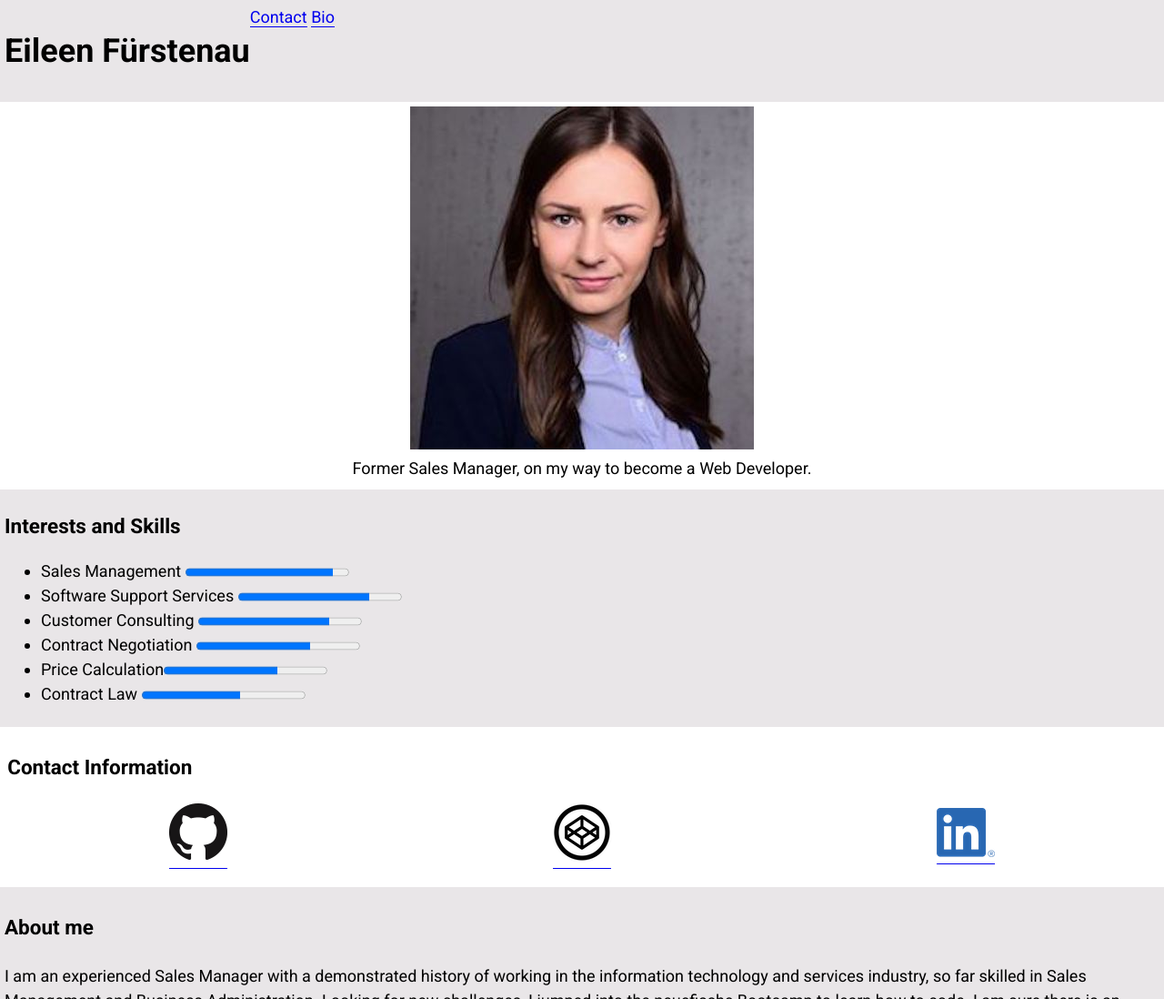
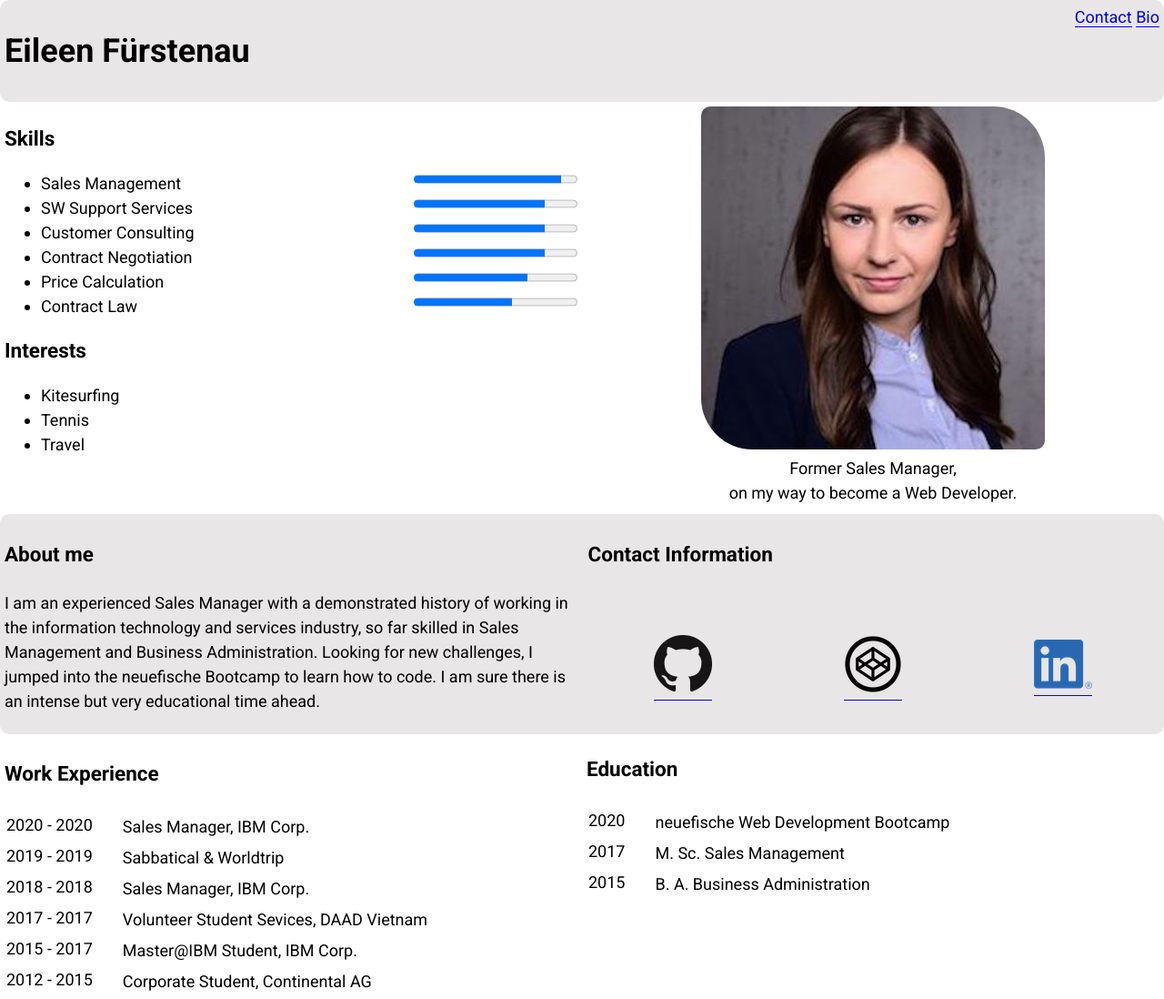
Before and after one commit to eileenfuerstenau/personal-website, a plain HTML site: page src/index.html in a window 1280 px wide. Shown: the top 1098 px of the page at 91% size. Drawn offline with Linux system fonts and the light colour scheme.

Commit message:
More CSS

```diff
--- a/src/index.html
+++ b/src/index.html
@@ -14,31 +14,44 @@
   <body>
     <header id="header">
       <h1>Eileen Fürstenau</h1>
-      <nav>
+      <nav class="mainnav">
         <a href="#contact">Contact</a>
         <a href="#bio">Bio</a>
       </nav>
     </header>
     <main>
       <section class="intro">
-        <img src="images/eileen.jpg" alt="" /> <br />
-        Former Sales Manager, on my way to become a Web Developer.
+        <img src="images/eileen.jpg" alt="" class="profilepic" /> <br />
+        Former Sales Manager, <br />
+        on my way to become a Web Developer.
       </section>
       <section class="interests">
-        <h2>Interests and Skills</h2>
+        <h2>Skills</h2>
+        <ul class="skillslist">
+          <li>Sales Management</li>
+          <progress value="90" max="100" class="progress"></progress>
+          <li>
+            SW Support Services
+          </li>
+          <progress value="80" max="100" class="progress"></progress>
+          <li>
+            Customer Consulting
+          </li>
+          <progress value="80" max="100" class="progress"></progress>
+          <li>
+            Contract Negotiation
+          </li>
+          <progress value="80" max="100" class="progress"></progress>
+          <li>Price Calculation</li>
+          <progress value="70" max="100" class="progress"></progress>
+          <li>Contract Law </progress></li>
+          <progress value="60" max="100" class="progress"></progress>
+        </ul>
+        <h2>Interests</h2>
         <ul>
-          <li>Sales Management <progress value="90" max="100"></progress></li>
-          <li>
-            Software Support Services <progress value="80" max="100"></progress>
-          </li>
-          <li>
-            Customer Consulting <progress value="80" max="100"></progress>
-          </li>
-          <li>
-            Contract Negotiation <progress value="70" max="100"></progress>
-          </li>
-          <li>Price Calculation<progress value="70" max="100"></progress></li>
-          <li>Contract Law <progress value="60" max="100"></progress></li>
+          <li>Kitesurfing</li>
+          <li>Tennis</li>
+          <li>Travel</li>
         </ul>
       </section>
       <section class="social">
@@ -82,7 +95,7 @@
             <td class="work-item">Sales Manager, IBM Corp.</td>
           </tr>
           <tr>
-            <td class="year">2017 - 2018</td>
+            <td class="year">2017 - 2017</td>
             <td class="work-item">Volunteer Student Sevices, DAAD Vietnam</td>
           </tr>
           <tr>
--- a/src/styles/index.css
+++ b/src/styles/index.css
@@ -3,6 +3,9 @@ white: #ffffff
 light: #e9e6e8
 dark: #9a9792
 */
+html {
+  scroll-behavior: smooth;
+}
 
 body {
   background-color: #ffffff;
@@ -10,6 +13,12 @@ body {
   font-size: 112.5%;
   line-height: 1.5;
   margin: 0;
+}
+
+main {
+  display: grid;
+  grid-template-rows: auto auto auto auto auto auto;
+  grid-template-columns: 100%;
 }
 
 a {
@@ -23,21 +32,46 @@ h3 {
 }
 
 header {
-  display: flex;
+  display: grid;
+  grid-template-rows: auto auto;
+  grid-template-columns: 5fr 2fr;
   background-color: #e9e6e8;
   padding: 5px;
   margin: 0;
+  border-radius: 10px;
+}
+
+.mainnav {
+  justify-self: end;
 }
 
 .intro {
   margin-top: 5px;
   text-align: center;
   padding-bottom: 10px;
+  border-radius: 10px;
+}
+
+.profilepic {
+  border-radius: 10px 15%;
 }
 
 .interests {
   background-color: #e9e6e8;
   padding: 5px;
+  border-radius: 10px;
+}
+
+.skillslist {
+  display: grid;
+  grid-template-rows: auto auto auto auto auto auto;
+  grid-template-columns: 5fr 2fr;
+}
+
+.progress {
+  list-style: none;
+  align-self: left;
+  justify-self: start;
 }
 
 .social {
@@ -46,6 +80,7 @@ header {
   grid-template-columns: 33% 33% 33%;
   justify-content: space-evenly;
   padding: 5px 5px 20px 5px;
+  border-radius: 10px;
 }
 
 .contact {
@@ -61,10 +96,12 @@ header {
   background-color: #e9e6e8;
   color: black;
   padding: 5px;
+  border-radius: 10px;
 }
 
 .work {
   padding: 5px;
+  border-radius: 10px;
 }
 
 .year {
@@ -73,13 +110,44 @@ header {
 
 .education {
   padding: 0 5px 20px 5px;
+  border-radius: 10px;
 }
 
 .footer {
   background-color: #9a9792;
+  border-radius: 10px 10px 0 0;
 }
-@media (max-width: 850px) main {
-  display: grid;
-  grid-template-rows: auto auto auto;
-  grid-template-columns: 50% 50%;
+
+@media (min-width: 750px) {
+  main {
+    grid-template-columns: 50% 50%;
+    grid-template-rows: auto auto auto;
+    grid-auto-flow: dense;
+  }
 }
+
+@media (min-width: 750px) {
+  .interests {
+    background-color: white;
+  }
+}
+
+@media (min-width: 750px) {
+  .social {
+    background-color: #e9e6e8;
+    grid-column: 2;
+    border-radius: 0 10px 10px 0;
+  }
+}
+
+@media (min-width: 750px) {
+  .aboutme {
+    border-radius: 10px 0 0 10px;
+  }
+}
+
+@media (min-width: 750px) {
+  .intro {
+    grid-column: 2;
+  }
+}
```
